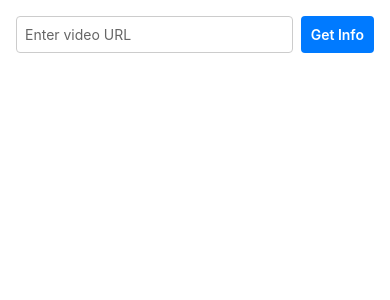
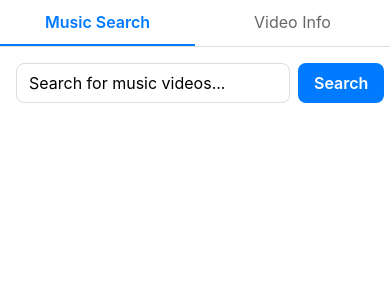
Before and after one commit to shaqash/music-app, a React Native app: screen / in a window 390 px wide. Shown: the top 300 px of the page. Built offline with nearby package versions, Linux system fonts and the light colour scheme; what react-native-sound would draw is missing.

Commit message:
add working search

```diff
--- a/App.tsx
+++ b/App.tsx
@@ -5,15 +5,38 @@
  * @format
  */
 
-import React from 'react';
-import { SafeAreaView, StatusBar, StyleSheet } from 'react-native';
+import React, { useState } from 'react';
+import { SafeAreaView, StatusBar, StyleSheet, View, TouchableOpacity, Text } from 'react-native';
 import { StreamInfoViewer } from './src/components/StreamInfoViewer';
+import { MusicVideoSearch } from './src/components/MusicVideoSearch';
 
 function App(): React.JSX.Element {
+  const [activeTab, setActiveTab] = useState<'search' | 'info'>('search');
+
   return (
     <SafeAreaView style={styles.container}>
       <StatusBar barStyle="dark-content" backgroundColor="#fff" />
-      <StreamInfoViewer />
+
+      <View style={styles.tabContainer}>
+        <TouchableOpacity
+          style={[styles.tab, activeTab === 'search' && styles.activeTab]}
+          onPress={() => setActiveTab('search')}
+        >
+          <Text style={[styles.tabText, activeTab === 'search' && styles.activeTabText]}>
+            Music Search
+          </Text>
+        </TouchableOpacity>
+        <TouchableOpacity
+          style={[styles.tab, activeTab === 'info' && styles.activeTab]}
+          onPress={() => setActiveTab('info')}
+        >
+          <Text style={[styles.tabText, activeTab === 'info' && styles.activeTabText]}>
+            Video Info
+          </Text>
+        </TouchableOpacity>
+      </View>
+
+      {activeTab === 'search' ? <MusicVideoSearch /> : <StreamInfoViewer />}
     </SafeAreaView>
   );
 }
@@ -23,6 +46,28 @@ const styles = StyleSheet.create({
     flex: 1,
     backgroundColor: '#fff',
   },
+  tabContainer: {
+    flexDirection: 'row',
+    borderBottomWidth: 1,
+    borderBottomColor: '#ddd',
+  },
+  tab: {
+    flex: 1,
+    paddingVertical: 12,
+    alignItems: 'center',
+  },
+  activeTab: {
+    borderBottomWidth: 2,
+    borderBottomColor: '#007AFF',
+  },
+  tabText: {
+    fontSize: 16,
+    color: '#666',
+  },
+  activeTabText: {
+    color: '#007AFF',
+    fontWeight: '600',
+  },
 });
 
 export default App;
--- /dev/null
+++ b/src/components/MusicVideoSearch.tsx
@@ -0,0 +1,159 @@
+import React, { useState } from 'react';
+import {
+  View,
+  Text,
+  TextInput,
+  TouchableOpacity,
+  FlatList,
+  Image,
+  StyleSheet,
+  ActivityIndicator,
+} from 'react-native';
+import NewPipeService from '../services/NewPipeService';
+import type { SearchResult } from '../types/newpipe';
+
+export const MusicVideoSearch: React.FC = () => {
+  const [query, setQuery] = useState('');
+  const [results, setResults] = useState<SearchResult[]>([]);
+  const [loading, setLoading] = useState(false);
+  const [error, setError] = useState<string | null>(null);
+
+  const handleSearch = async () => {
+    if (!query.trim()) return;
+
+    setLoading(true);
+    setError(null);
+    try {
+      // Append "music" to the search query to bias towards music videos
+      const searchResults = await NewPipeService.searchYoutube(`${query.trim()} music`);
+      setResults(searchResults);
+    } catch (err) {
+      setError(err instanceof Error ? err.message : 'An error occurred while searching');
+    } finally {
+      setLoading(false);
+    }
+  };
+
+  const renderItem = ({ item }: { item: SearchResult }) => (
+    <TouchableOpacity style={styles.resultItem}>
+      {item.thumbnailUrl && (
+        <Image
+          source={{ uri: item.thumbnailUrl }}
+          style={styles.thumbnail}
+          resizeMode="cover"
+        />
+      )}
+      <View style={styles.textContainer}>
+        <Text style={styles.title} numberOfLines={2}>{item.title}</Text>
+      </View>
+    </TouchableOpacity>
+  );
+
+  return (
+    <View style={styles.container}>
+      <View style={styles.searchContainer}>
+        <TextInput
+          style={styles.searchInput}
+          value={query}
+          onChangeText={setQuery}
+          placeholder="Search for music videos..."
+          onSubmitEditing={handleSearch}
+          returnKeyType="search"
+        />
+        <TouchableOpacity
+          style={styles.searchButton}
+          onPress={handleSearch}
+          disabled={loading}
+        >
+          <Text style={styles.searchButtonText}>Search</Text>
+        </TouchableOpacity>
+      </View>
+
+      {error && (
+        <Text style={styles.errorText}>{error}</Text>
+      )}
+
+      {loading ? (
+        <ActivityIndicator size="large" style={styles.loader} />
+      ) : (
+        <FlatList
+          data={results}
+          renderItem={renderItem}
+          keyExtractor={(item) => item.url}
+          style={styles.list}
+          contentContainerStyle={styles.listContent}
+        />
+      )}
+    </View>
+  );
+};
+
+const styles = StyleSheet.create({
+  container: {
+    flex: 1,
+    backgroundColor: '#fff',
+    padding: 16,
+  },
+  searchContainer: {
+    flexDirection: 'row',
+    marginBottom: 16,
+  },
+  searchInput: {
+    flex: 1,
+    height: 40,
+    borderWidth: 1,
+    borderColor: '#ddd',
+    borderRadius: 8,
+    paddingHorizontal: 12,
+    marginRight: 8,
+    fontSize: 16,
+  },
+  searchButton: {
+    backgroundColor: '#007AFF',
+    borderRadius: 8,
+    paddingHorizontal: 16,
+    justifyContent: 'center',
+  },
+  searchButtonText: {
+    color: '#fff',
+    fontSize: 16,
+    fontWeight: '600',
+  },
+  list: {
+    flex: 1,
+  },
+  listContent: {
+    paddingBottom: 16,
+  },
+  resultItem: {
+    flexDirection: 'row',
+    padding: 12,
+    borderBottomWidth: 1,
+    borderBottomColor: '#eee',
+  },
+  thumbnail: {
+    width: 120,
+    height: 68,
+    borderRadius: 4,
+  },
+  textContainer: {
+    flex: 1,
+    marginLeft: 12,
+    justifyContent: 'center',
+  },
+  title: {
+    fontSize: 16,
+    fontWeight: '500',
+    color: '#000',
+  },
+  errorText: {
+    color: 'red',
+    marginBottom: 16,
+    textAlign: 'center',
+  },
+  loader: {
+    marginTop: 32,
+  },
+});
+
+export default MusicVideoSearch;
--- a/src/jest.setup.ts
+++ b/src/jest.setup.ts
@@ -3,5 +3,6 @@ import { NativeModules } from 'react-native';
 // Mock the NewPipeModule
 NativeModules.NewPipeModule = {
     getStreamInfo: jest.fn(),
-    getVideoId: jest.fn()
+    getVideoId: jest.fn(),
+    searchYoutube: jest.fn()
 };
--- a/src/services/NewPipeService.ts
+++ b/src/services/NewPipeService.ts
@@ -1,5 +1,5 @@
 import { NativeModules } from 'react-native';
-import type { StreamInfo } from '../types/newpipe';
+import type { StreamInfo, SearchResult } from '../types/newpipe';
 
 const { NewPipeModule } = NativeModules;
 
@@ -21,6 +21,15 @@ export class NewPipeService {
     static async getVideoId(url: string): Promise<string> {
         return await NewPipeModule.getVideoId(url);
     }
+
+    /**
+     * Search for videos on YouTube
+     * @param query The search query
+     * @returns Promise<SearchResult[]>
+     */
+    static async searchYoutube(query: string): Promise<SearchResult[]> {
+        return await NewPipeModule.searchYoutube(query);
+    }
 }
 
 export default NewPipeService;
```
Also changed, not shown: src/types/newpipe.ts (+7 -0 lines), 1 other file (tests, documents, lock files or other folders).
